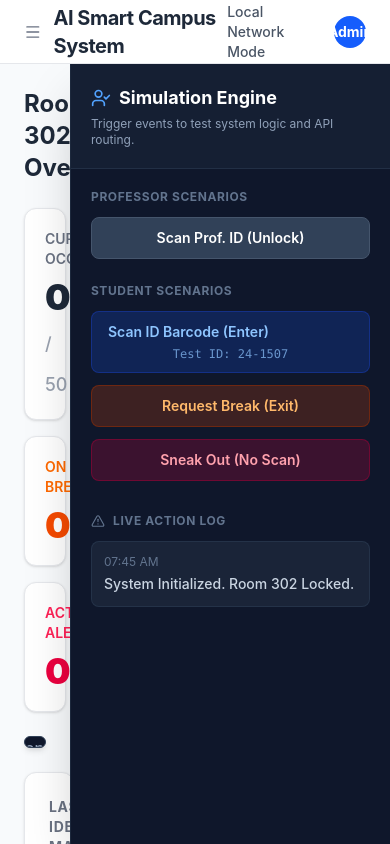
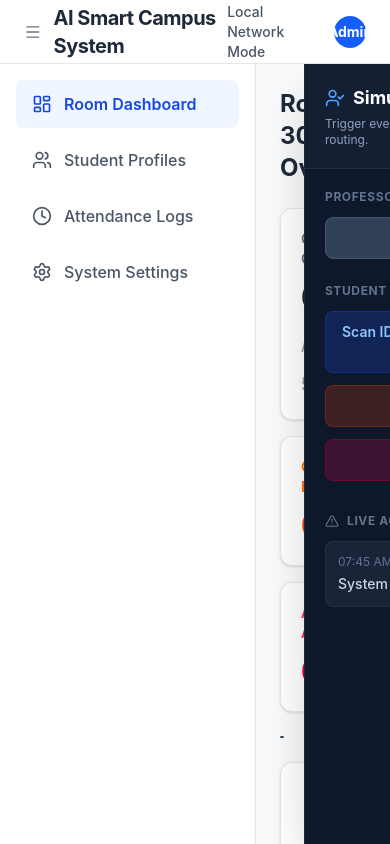
Before and after one commit to EddyPotato/AI-Assisted_Classroom_System, a React (Vite) app in the folder campus-dashboard/: page / in a window 390 px wide. Built offline with nearby package versions, Linux system fonts and the light colour scheme.

Commit message:
minor followup change 1 lint error

```diff
--- a/campus-dashboard/src/App.jsx
+++ b/campus-dashboard/src/App.jsx
@@ -94,7 +94,7 @@ function App() {
       <div className="flex-1 flex overflow-hidden">
 
         {/* LEFT SIDEBAR NAVIGATION */}
-        <aside className="w-64 bg-white border-r border-gray-200 flex flex-col hidden md:flex shrink-0">
+        <aside className="w-64 bg-white border-r border-gray-200 flex flex-col md:flex shrink-0">
           <nav className="p-4 space-y-2">
             <a href="#" className="flex items-center gap-3 px-4 py-3 bg-blue-50 text-blue-700 rounded-lg font-semibold transition-colors">
               <LayoutDashboard size={20} /> Room Dashboard
```
